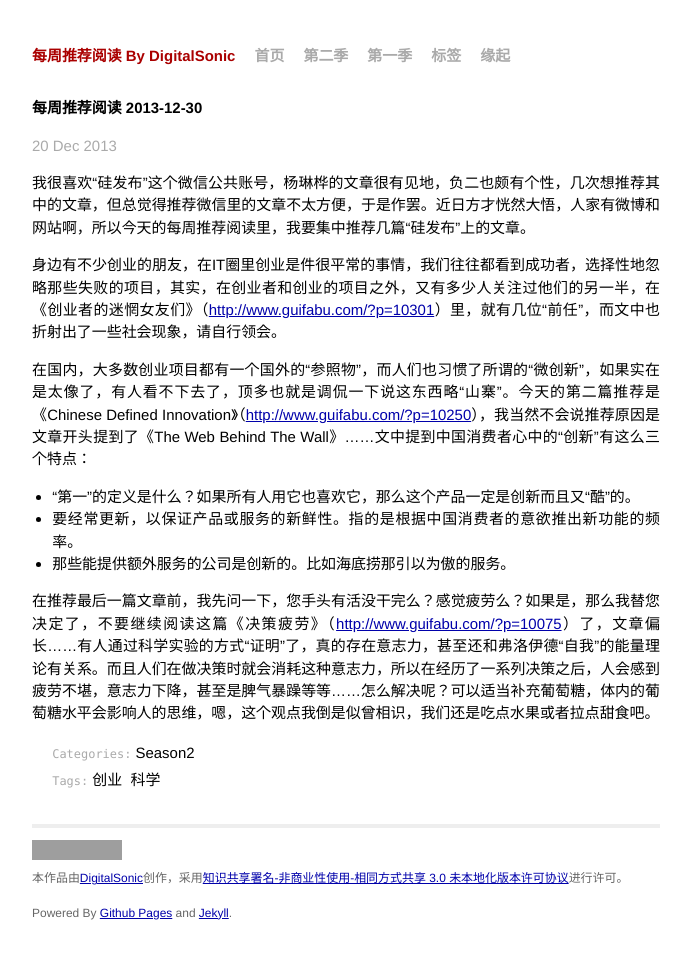
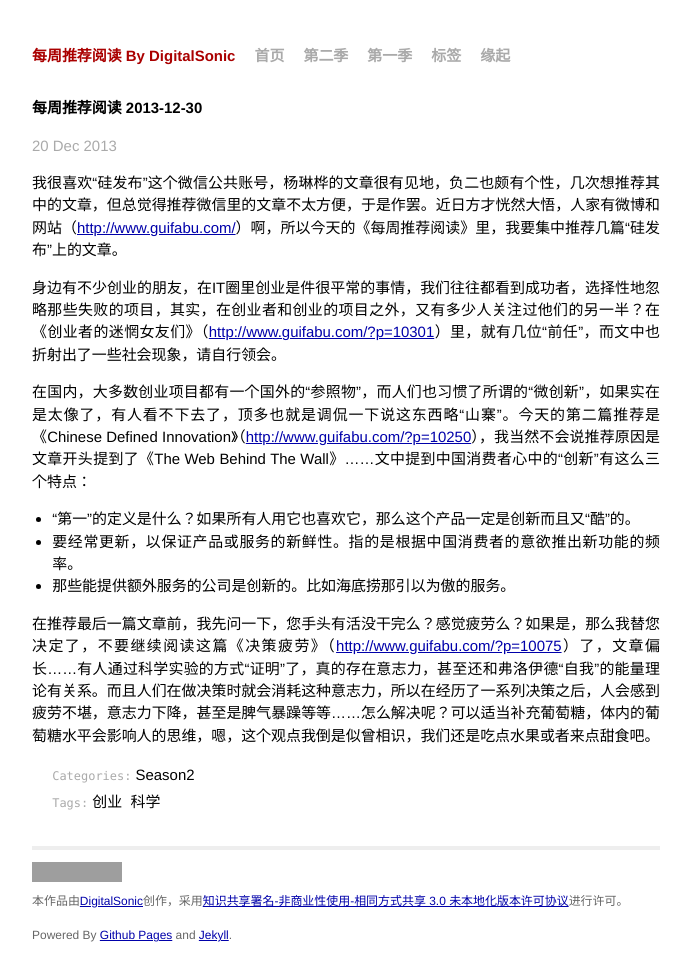
Before and after one commit to digitalsonic/recommend-reading, a Jekyll site: the page built from _posts/2013-12-30-.md, in a window 1280 px wide. Shown: the whole page, without its empty margins (294-985 px from the left). Built offline with Jekyll 4.4.1, drawn with Linux system fonts in a browser that asks for light colours; Markdown is read by kramdown in place of the engine named in the settings; some of the changed lines change nothing that is shown; grey boxes are pictures that could not be loaded.

Commit message:
add web link

```diff
--- a/_posts/2013-12-30-.md
+++ b/_posts/2013-12-30-.md
@@ -6,9 +6,9 @@ categories: Season2
 tags:   创业 科学
 ---
 
-我很喜欢“硅发布”这个微信公共账号，杨琳桦的文章很有见地，负二也颇有个性，几次想推荐其中的文章，但总觉得推荐微信里的文章不太方便，于是作罢。近日方才恍然大悟，人家有微博和网站啊，所以今天的每周推荐阅读里，我要集中推荐几篇“硅发布”上的文章。
+我很喜欢“硅发布”这个微信公共账号，杨琳桦的文章很有见地，负二也颇有个性，几次想推荐其中的文章，但总觉得推荐微信里的文章不太方便，于是作罢。近日方才恍然大悟，人家有微博和网站（[http://www.guifabu.com/](http://www.guifabu.com/)）啊，所以今天的《每周推荐阅读》里，我要集中推荐几篇“硅发布”上的文章。
 
-身边有不少创业的朋友，在IT圈里创业是件很平常的事情，我们往往都看到成功者，选择性地忽略那些失败的项目，其实，在创业者和创业的项目之外，又有多少人关注过他们的另一半，在《创业者的迷惘女友们》（[http://www.guifabu.com/?p=10301](http://www.guifabu.com/?p=10301)）里，就有几位“前任”，而文中也折射出了一些社会现象，请自行领会。
+身边有不少创业的朋友，在IT圈里创业是件很平常的事情，我们往往都看到成功者，选择性地忽略那些失败的项目，其实，在创业者和创业的项目之外，又有多少人关注过他们的另一半？在《创业者的迷惘女友们》（[http://www.guifabu.com/?p=10301](http://www.guifabu.com/?p=10301)）里，就有几位“前任”，而文中也折射出了一些社会现象，请自行领会。
 
 在国内，大多数创业项目都有一个国外的“参照物”，而人们也习惯了所谓的“微创新”，如果实在是太像了，有人看不下去了，顶多也就是调侃一下说这东西略“山寨”。今天的第二篇推荐是《Chinese Defined Innovation》（[http://www.guifabu.com/?p=10250](http://www.guifabu.com/?p=10250)），我当然不会说推荐原因是文章开头提到了《The Web Behind The Wall》……文中提到中国消费者心中的“创新”有这么三个特点：
 
@@ -16,4 +16,4 @@ tags:   创业 科学
 * 要经常更新，以保证产品或服务的新鲜性。指的是根据中国消费者的意欲推出新功能的频率。
 * 那些能提供额外服务的公司是创新的。比如海底捞那引以为傲的服务。
 
-在推荐最后一篇文章前，我先问一下，您手头有活没干完么？感觉疲劳么？如果是，那么我替您决定了，不要继续阅读这篇《决策疲劳》（[http://www.guifabu.com/?p=10075](http://www.guifabu.com/?p=10075)）了，文章偏长……有人通过科学实验的方式“证明”了，真的存在意志力，甚至还和弗洛伊德“自我”的能量理论有关系。而且人们在做决策时就会消耗这种意志力，所以在经历了一系列决策之后，人会感到疲劳不堪，意志力下降，甚至是脾气暴躁等等……怎么解决呢？可以适当补充葡萄糖，体内的葡萄糖水平会影响人的思维，嗯，这个观点我倒是似曾相识，我们还是吃点水果或者拉点甜食吧。
+在推荐最后一篇文章前，我先问一下，您手头有活没干完么？感觉疲劳么？如果是，那么我替您决定了，不要继续阅读这篇《决策疲劳》（[http://www.guifabu.com/?p=10075](http://www.guifabu.com/?p=10075)）了，文章偏长……有人通过科学实验的方式“证明”了，真的存在意志力，甚至还和弗洛伊德“自我”的能量理论有关系。而且人们在做决策时就会消耗这种意志力，所以在经历了一系列决策之后，人会感到疲劳不堪，意志力下降，甚至是脾气暴躁等等……怎么解决呢？可以适当补充葡萄糖，体内的葡萄糖水平会影响人的思维，嗯，这个观点我倒是似曾相识，我们还是吃点水果或者来点甜食吧。
```
